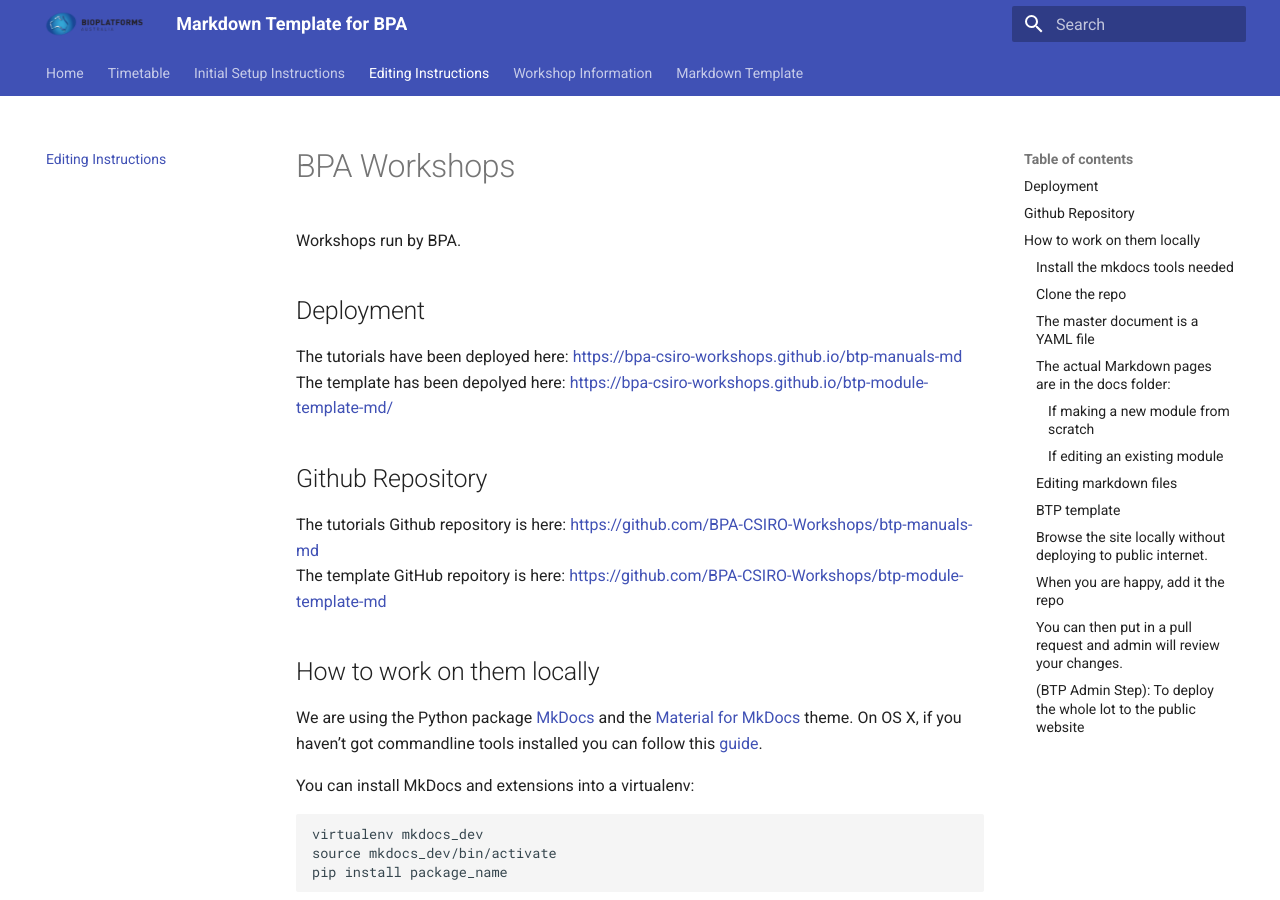
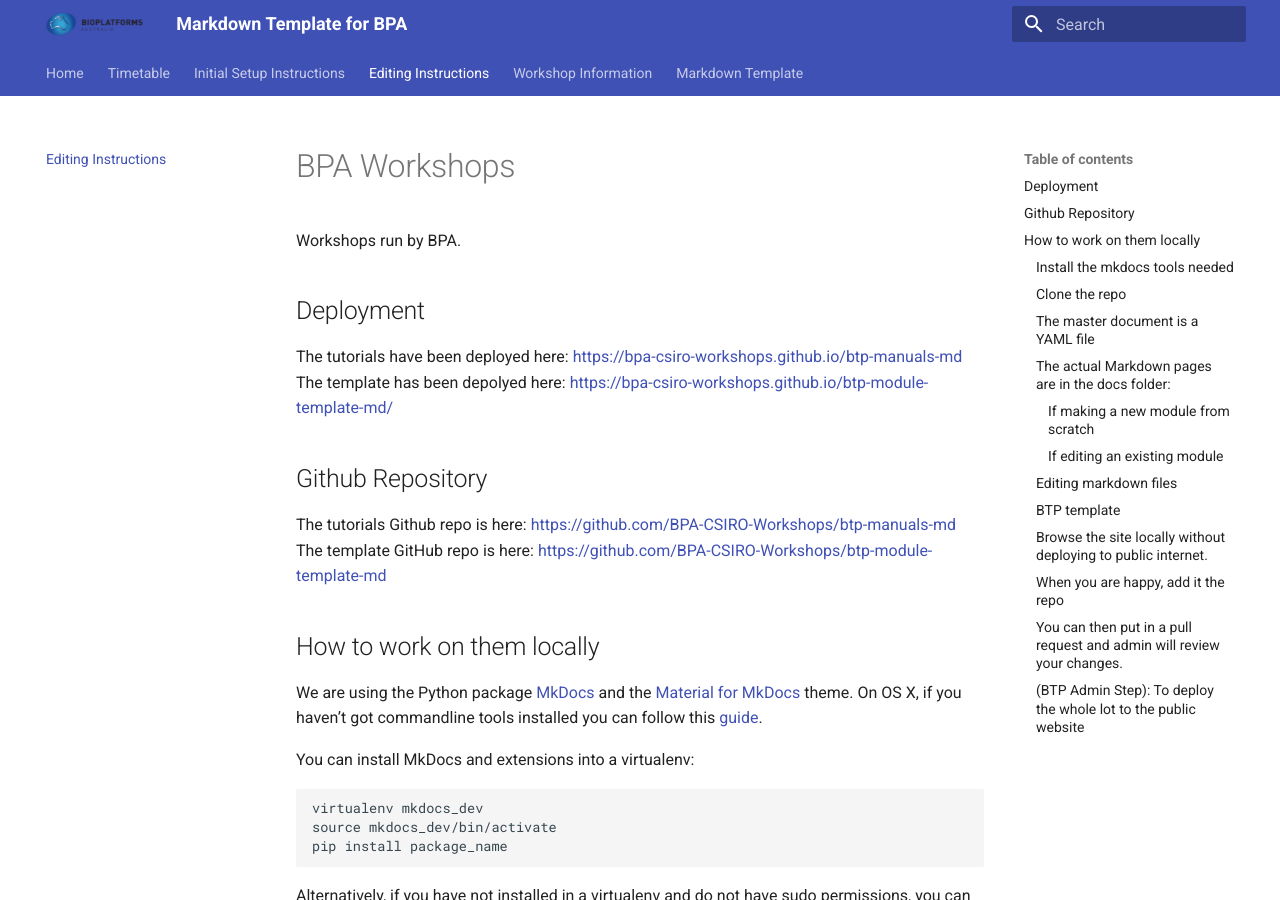
Before and after one commit to BPA-CSIRO-Workshops/btp-module-template-md, an MkDocs documentation site: the page built from docs/modules/setup_editing/editing.md, in a window 1280 px wide and 900 px high. Built offline with MkDocs 1.6.1 and Material for MkDocs 9.7.7, drawn with Linux system fonts in a browser that asks for light colours; old or Windows-style settings are respelled for this version of MkDocs; some of the changed text lies outside the part shown.

Commit message:
Edit editing.md file

```diff
--- a/docs/modules/setup_editing/editing.md
+++ b/docs/modules/setup_editing/editing.md
@@ -9,8 +9,8 @@
 
 ## Github Repository
 
-The tutorials Github repository is here: https://github.com/BPA-CSIRO-Workshops/btp-manuals-md
-The template GitHub repoitory is here: https://github.com/BPA-CSIRO-Workshops/btp-module-template-md
+The tutorials Github repo is here: https://github.com/BPA-CSIRO-Workshops/btp-manuals-md
+The template GitHub repo is here: https://github.com/BPA-CSIRO-Workshops/btp-module-template-md
 
 ## How to work on them locally
 
@@ -95,8 +95,7 @@
 
 You should apply the BTP template in your .md file.
 
-The built version can be seen here: https://bpa-csiro-workshops.github.io/btp-module-template-md/
-
+The built version can be seen here: https://bpa-csiro-workshops.github.io/btp-module-template-md/modules/example/example/
 The corresponding raw Markdown and underlying syntax for this can be viewed here:
 https://raw.githubusercontent.com/BPA-CSIRO-Workshops/btp-module-template-md/master/docs/modules/example/example.md
 
```
